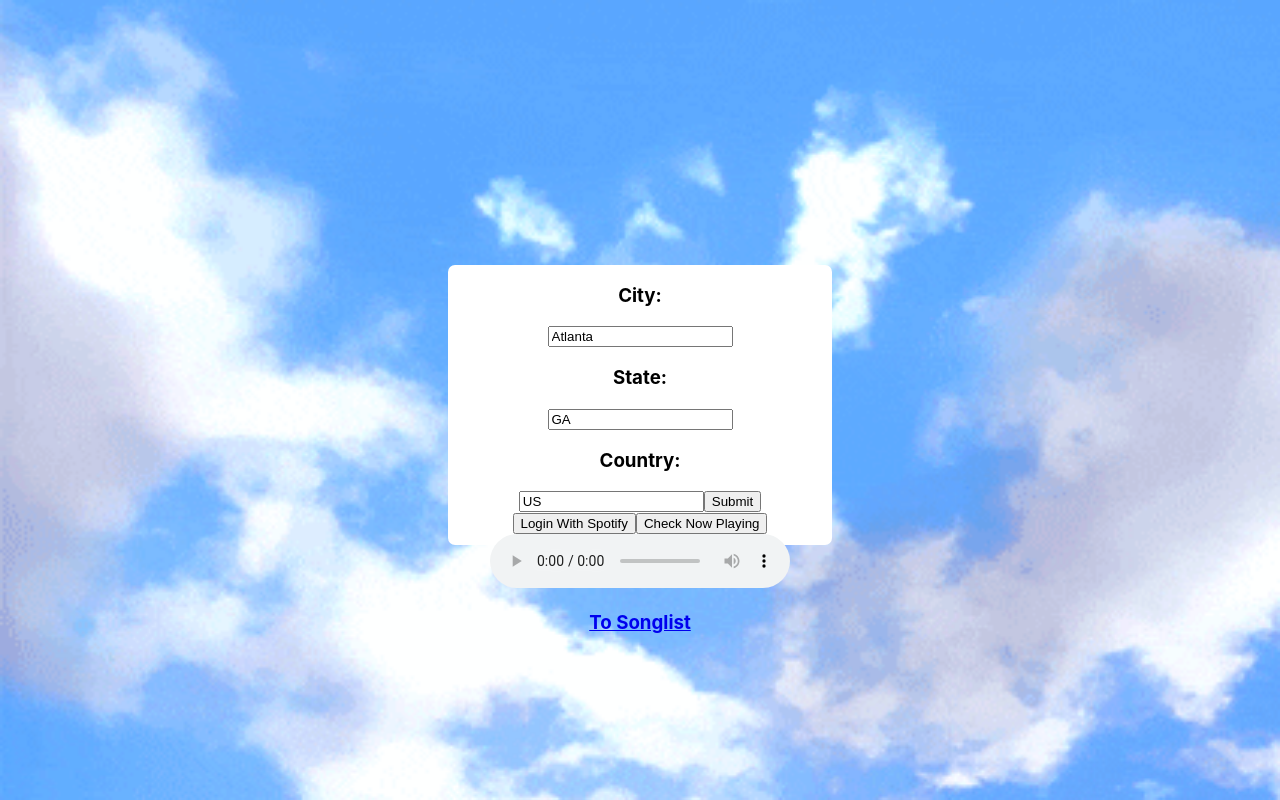
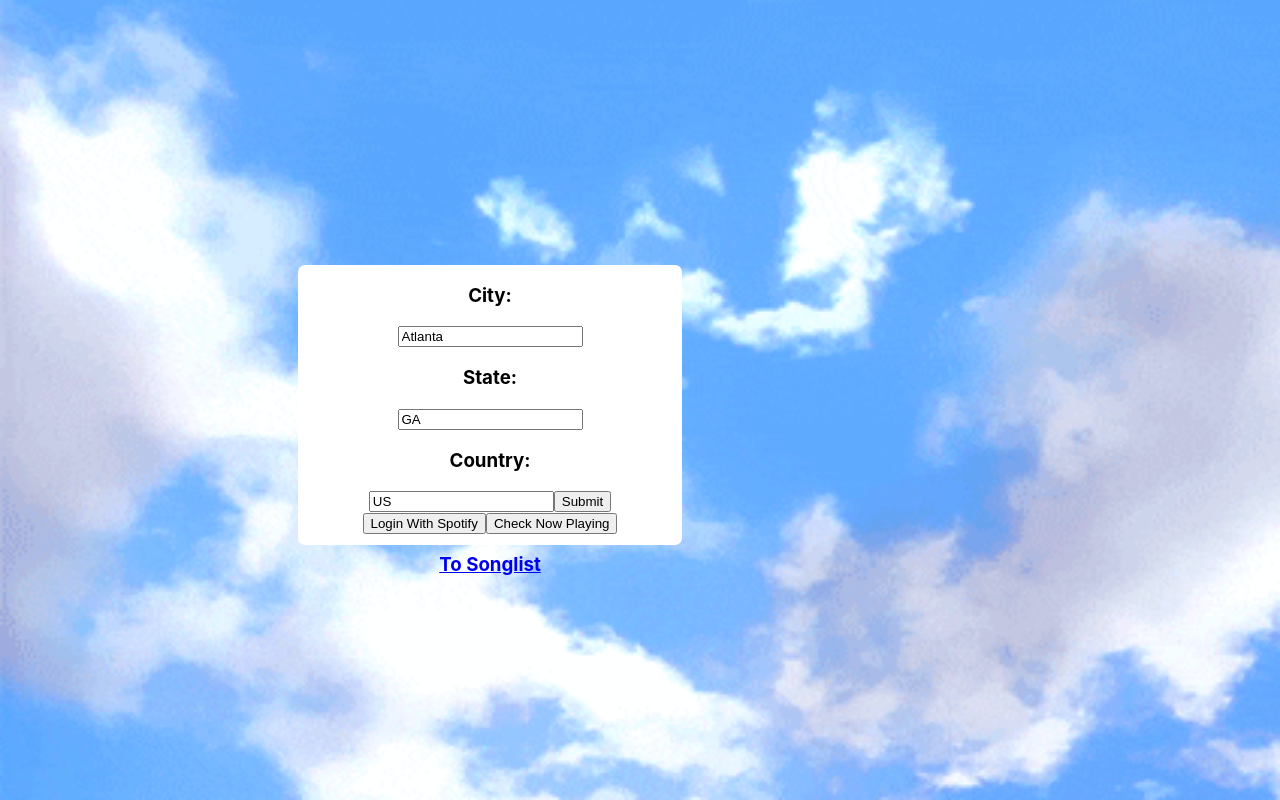
Before and after one commit to JackSkiles/weatherJams, a React (Create React App) app: page / in a window 1280 px wide. Built offline with nearby package versions, Linux system fonts and the light colour scheme; what spotify-web-api-js would draw is missing.

Commit message:
got playlists rendering in window

```diff
--- a/src/App.js
+++ b/src/App.js
@@ -65,8 +65,12 @@ class App extends React.Component {
       .then((response) => {
         console.log(response)
         if (response) {
+          console.log(response)
+          const url = response.playlists.items[2].uri;
+          const uri = url.slice(17, url.length);
+          console.log(uri)
           this.setState({
-            categories: response.playlists.items[5]
+            categories: `https://open.spotify.com/embed/playlist/${uri}`
           })
         } else {
           this.setState({
@@ -97,10 +101,13 @@ class App extends React.Component {
                   <button onClick={() => this.getNowPlaying()}>
                     Check Now Playing
                   </button>
-                  <audio controls>
-                    <source src={ this.state.categories } />
-                  </audio>{/* <h1>{ this.state.categories }</h1> */}
+                  {/* <h1>{ this.state.categories }</h1> */}
                   <Link to="/SongList"><h3>To Songlist</h3></Link>
+                </div>
+                <div>
+                  <iframe src={this.state.categories}
+                  width="300" height="380" frameborder="0" allowtransparency="true" allow="encrypted-media">
+                  </iframe>
                 </div>
               </Route>
             </Switch>
```
